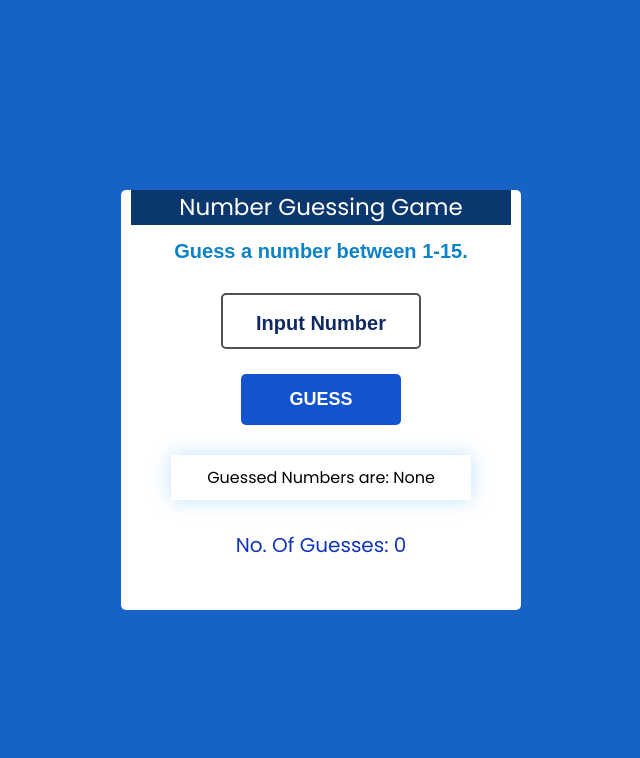
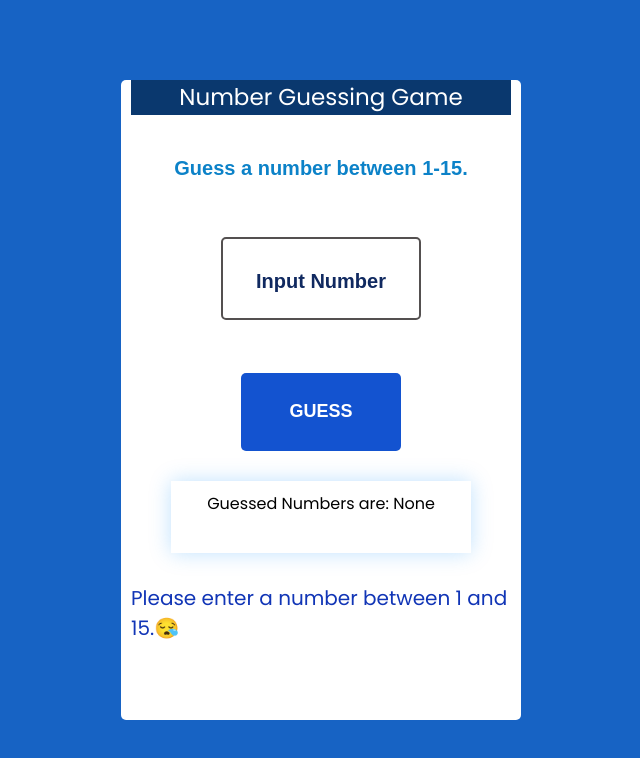
Before and after one commit to NharnahQwami/number_guesser_game, a plain HTML site: page index.html in a window 1280 px wide. Both pictures are taken after a click on the button "GUESS". Shown: the whole page, without its empty margins (319-959 px from the left). Drawn offline with Linux system fonts and the light colour scheme.

Commit message:
css update

```diff
--- a/script.js
+++ b/script.js
@@ -9,7 +9,8 @@
    function play(){
        var user_guess = document.getElementById("guess").value;
        if(user_guess < 1 || user_guess > 15){
-           alert("Please enter a number between 1 and 15.");
+        //    alert("Please enter a number between 1 and 15.");
+            msg1.textContent = "Please enter a number between 1 and 15.😪";
        }
        else{
            guessed_nums.push(user_guess);
--- a/style.css
+++ b/style.css
@@ -23,6 +23,7 @@ body{
   display: grid;
   justify-items: center;
   font-family: 'Poppins',sans-serif;
+  height: 80vh;
 }
 .heading{
   background: rgb(10, 56, 110);
```
